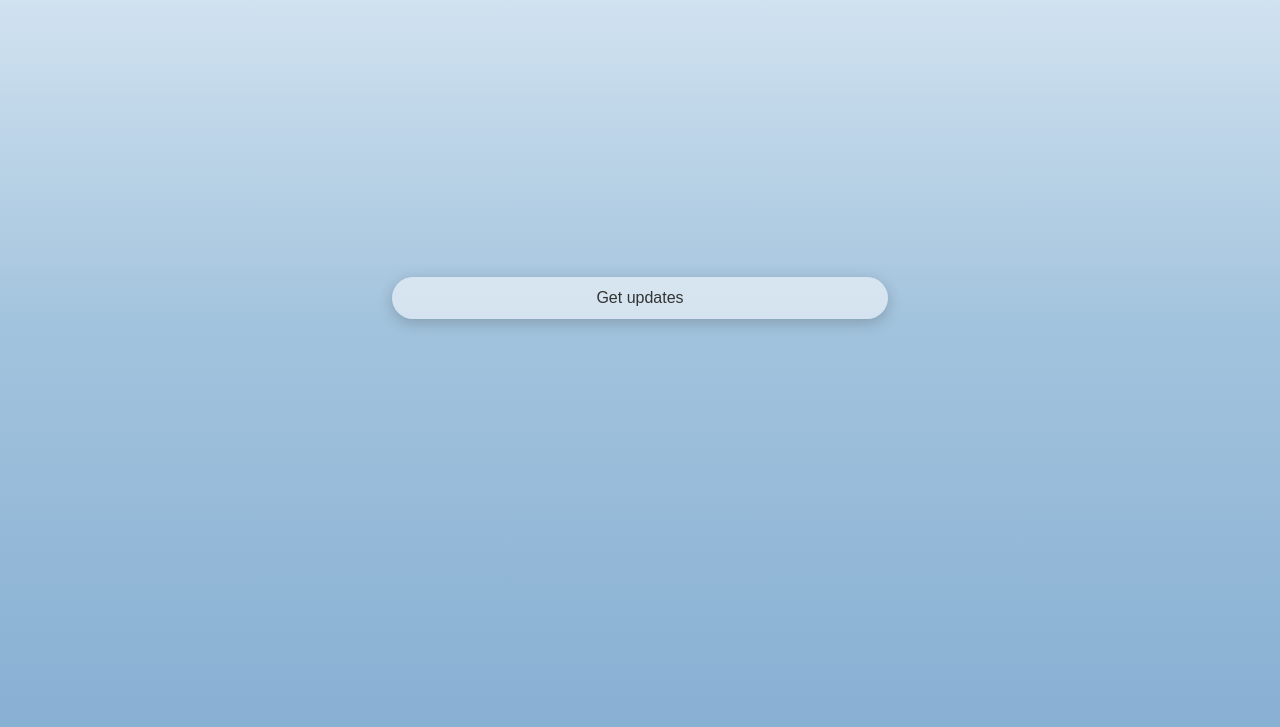
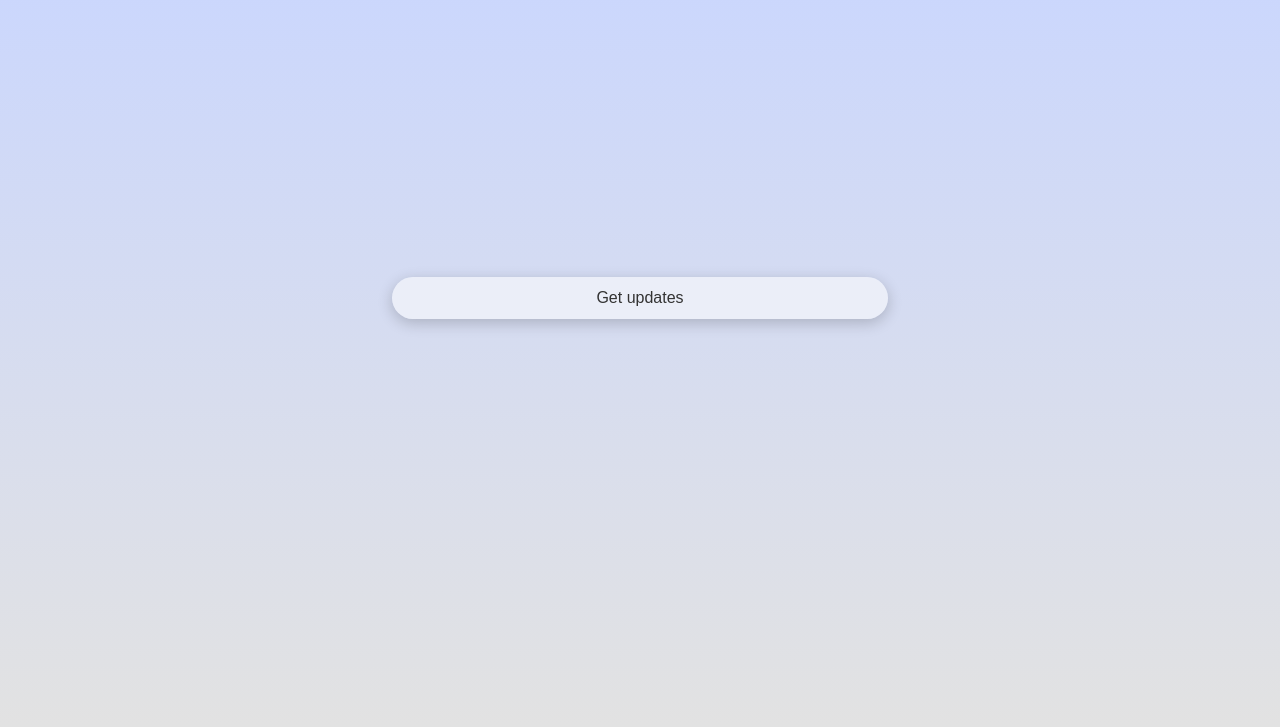
Before and after one commit to Prakash453345/WEATHER_UPDATE, a plain HTML site: page index.html in a window 1280 px wide. Shown: the part 73-800 px from the top of the page. Drawn offline with Linux system fonts and the light colour scheme.

Commit message:
Update WEATHER_UPDATE_CSS.css

```diff
--- a/WEATHER_UPDATE_CSS.css
+++ b/WEATHER_UPDATE_CSS.css
@@ -4,7 +4,7 @@ body
     padding:0px;
     height: 100dvh;
     border:1 px solid black;
-    background: linear-gradient(to bottom, #dbe9f4, #a2c3dd, #88b0d3);
+    background: linear-gradient(to bottom, #c9d6ff, #e2e2e2);
 }
 
 .total
```
